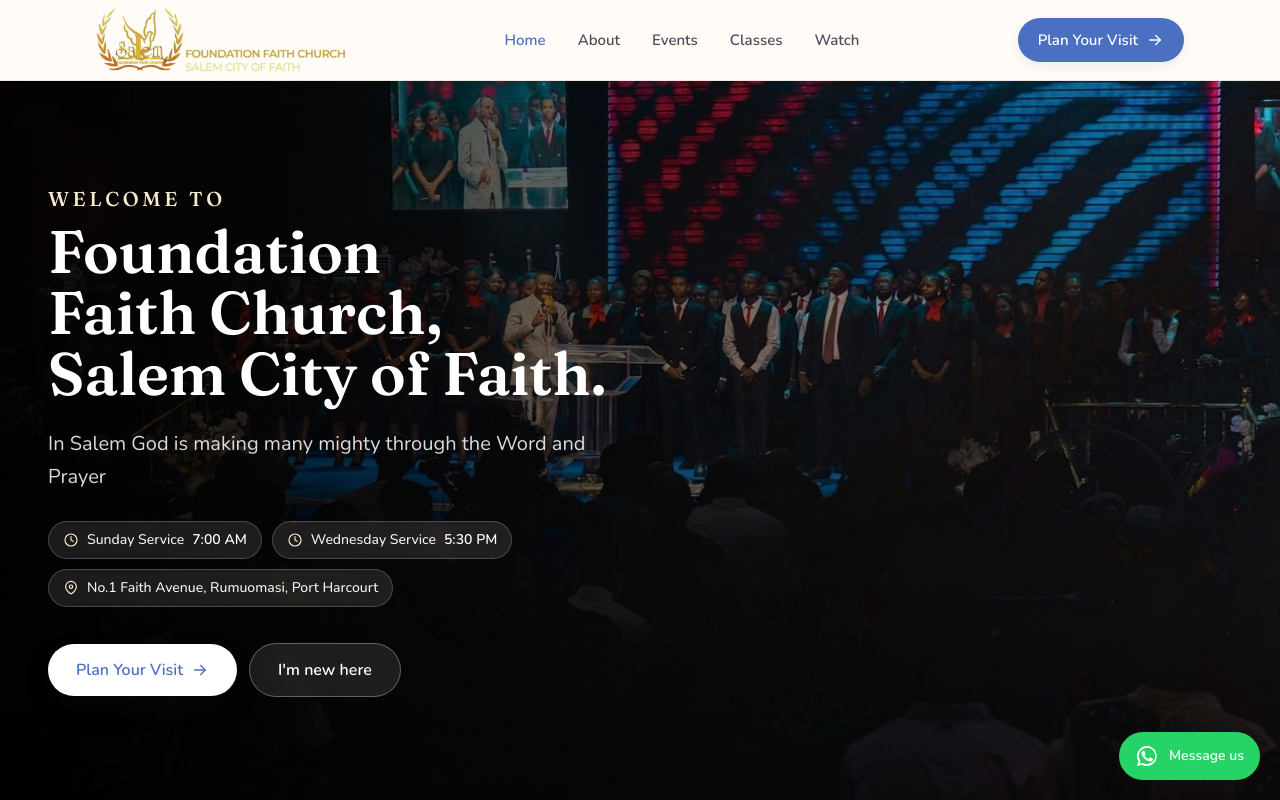
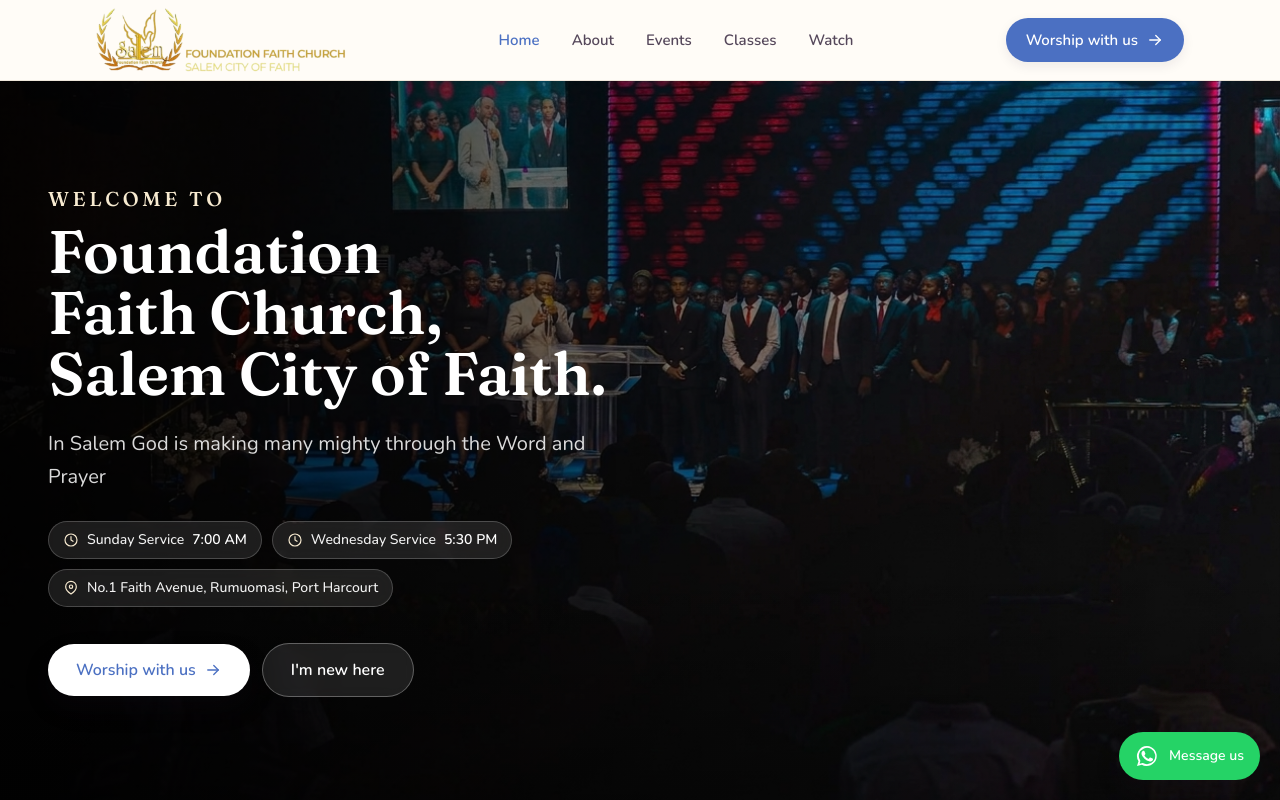
Before and after one commit to THESOURCEC0D3/salem-rivers, a Next.js app: page / in a window 1280 px wide. Shown: the top 800 px of the page. Built offline with nearby package versions, Linux system fonts and the light colour scheme.

Commit message:
I made some changes to the wording on the website

```diff
--- a/app/components/Button.tsx
+++ b/app/components/Button.tsx
@@ -16,7 +16,9 @@
 };
 
 const variants: Record<Variant, string> = {
-  // The "Plan Your Visit" CTA — the one button the whole site funnels to.
+  // The "Worship with us" CTA — the one button the whole site funnels to.
+  // Renamed from "Plan Your Visit"; the /visit route and the PLAN_VISIT_HREF
+  // constant deliberately kept their old names.
   primary:
     "bg-primary text-on-primary shadow-md hover:bg-primary-hover hover:-translate-y-0.5 hover:shadow-lg",
   // Subordinate (e.g. on light surfaces next to primary).
--- a/app/components/Footer.tsx
+++ b/app/components/Footer.tsx
@@ -148,7 +148,7 @@
               ))}
               {/*
                 Points at /visit, not /contact — there is no contact route by
-                design (HANDOFF §6: the footer + Plan Your Visit carry the
+                design (HANDOFF §6: the footer + Worship with us carry the
                 canonical address/phone/WhatsApp for local SEO). This link used
                 to 404 on every page of the site.
               */}
@@ -175,7 +175,7 @@
                 href={PLAN_VISIT_HREF}
                 className="inline-flex items-center gap-1.5 text-sm font-semibold text-primary hover:underline"
               >
-                Plan your visit
+                Worship with us
                 <ArrowRightIcon size={16} />
               </Link>
               <a
--- a/app/components/Header.tsx
+++ b/app/components/Header.tsx
@@ -66,7 +66,7 @@
             size possible. Because the lockup is wide, its height is really a
             WIDTH budget, and a fifth nav link (Classes) blew that budget:
 
-              5 links (~388px) + "Plan Your Visit" (~174px) + gaps (32px)
+              5 links (~388px) + "Worship with us" (~174px) + gaps (32px)
               = ~594px of fixed chrome. At md the container is only 720px,
               leaving ~126px — less than the logo needs at ANY size.
 
@@ -134,7 +134,7 @@
 
           <div className="hidden lg:block">
             <Button href={PLAN_VISIT_HREF} variant="primary" size="md">
-              Plan Your Visit
+              Worship with us
               <ArrowRightIcon size={18} />
             </Button>
           </div>
@@ -181,7 +181,7 @@
               </ul>
               <div className="mt-4">
                 <Button href={PLAN_VISIT_HREF} variant="primary" size="lg" className="w-full">
-                  Plan Your Visit
+                  Worship with us
                   <ArrowRightIcon size={18} />
                 </Button>
               </div>
--- a/app/components/about/AboutHero.tsx
+++ b/app/components/about/AboutHero.tsx
@@ -51,7 +51,7 @@
           href={PLAN_VISIT_HREF}
           className="inline-flex min-h-12 cursor-pointer items-center justify-center gap-2 rounded-full bg-white px-7 py-3.5 text-base font-semibold text-primary shadow-lg transition-[transform,box-shadow] duration-200 ease-out hover:-translate-y-0.5 hover:shadow-xl focus-visible:outline-3 focus-visible:outline-offset-2 focus-visible:outline-white"
         >
-          Plan Your Visit
+          Worship with us
           <ArrowRightIcon size={18} />
         </Link>
         <Link
--- a/app/components/about/FinalCta.tsx
+++ b/app/components/about/FinalCta.tsx
@@ -41,7 +41,7 @@
               href={PLAN_VISIT_HREF}
               className="inline-flex min-h-12 cursor-pointer items-center justify-center gap-2 rounded-full bg-white px-7 py-3.5 text-base font-semibold text-primary shadow-lg transition-[transform,box-shadow] duration-200 ease-out hover:-translate-y-0.5 hover:shadow-xl focus-visible:outline-3 focus-visible:outline-offset-2 focus-visible:outline-white"
             >
-              Plan Your Visit
+              Worship with us
               <ArrowRightIcon size={18} />
             </Link>
 
--- a/app/components/events/UpcomingEvents.tsx
+++ b/app/components/events/UpcomingEvents.tsx
@@ -102,7 +102,7 @@
                     href={PLAN_VISIT_HREF}
                     className="inline-flex items-center gap-1.5 px-2 text-sm font-semibold text-primary hover:underline"
                   >
-                    New here? Plan your visit
+                    New here? Worship with us
                     <ArrowRightIcon size={16} />
                   </Link>
                 </div>
--- a/app/components/home/Hero.tsx
+++ b/app/components/home/Hero.tsx
@@ -6,7 +6,7 @@
 /**
  * Hero — "the trailer." A full-bleed photo of a service as the backdrop, with
  * "Welcome to Salem City of Faith" + warm line + service times/location overlaid hard
- * left. Two CTAs: Plan Your Visit (primary) and Give online.
+ * left. Two CTAs: Worship with us (primary) and Give online.
  */
 export function Hero() {
   return (
@@ -98,7 +98,7 @@
               href={PLAN_VISIT_HREF}
               className="inline-flex min-h-12 cursor-pointer items-center justify-center gap-2 rounded-full bg-white px-7 py-3.5 text-base font-semibold text-primary shadow-lg transition-[transform,box-shadow] duration-200 ease-out hover:-translate-y-0.5 hover:shadow-xl focus-visible:outline-3 focus-visible:outline-offset-2 focus-visible:outline-white"
             >
-              Plan Your Visit
+              Worship with us
               <ArrowRightIcon size={18} />
             </Link>
             <Link
--- a/app/components/home/ReadyToJoin.tsx
+++ b/app/components/home/ReadyToJoin.tsx
@@ -30,7 +30,7 @@
             href={PLAN_VISIT_HREF}
             className="inline-flex min-h-12 cursor-pointer items-center justify-center gap-2 rounded-full bg-white px-7 py-3.5 text-base font-semibold text-primary shadow-lg transition-[transform,box-shadow] duration-200 ease-out hover:-translate-y-0.5 hover:shadow-xl focus-visible:outline-3 focus-visible:outline-offset-2 focus-visible:outline-white"
           >
-            Plan Your Visit
+            Worship with us
             <ArrowRightIcon size={18} />
           </Link>
 
--- a/app/data/sermons.ts
+++ b/app/data/sermons.ts
@@ -4,10 +4,10 @@
 
     {
   id: "11",
-  title: "Going Beyond Your Fathers",
+  title: "The Beauty & Blessing of Revival",
   speaker: "Arch-Bishop Sam Amaga",
   description:
-    "Europe Outpouring Conference 2026 || Day 4 || The Beauty & Blessing of Revival",
+    "Europe Outpouring Conference 2026 || Day 4 || ",
   youtubeId: "T7w52wO5g_U",
   date: "2026-09-13",
   duration: "",
--- a/app/give/page.tsx
+++ b/app/give/page.tsx
@@ -47,7 +47,7 @@
             href={PLAN_VISIT_HREF}
             className="mt-8 inline-flex min-h-12 cursor-pointer items-center justify-center gap-2 rounded-full bg-primary px-7 py-3.5 text-base font-semibold text-on-primary shadow-md transition-[background-color,transform,box-shadow] duration-200 ease-out hover:-translate-y-0.5 hover:bg-primary-hover hover:shadow-lg focus-visible:outline-3 focus-visible:outline-offset-2 focus-visible:outline-ring"
           >
-            Plan Your Visit
+            Worship with us
             <ArrowRightIcon size={18} />
           </Link>
         </div>
--- a/app/visit/page.tsx
+++ b/app/visit/page.tsx
@@ -10,14 +10,15 @@
 } from "../components/icons";
 
 export const metadata: Metadata = {
-  title: "Plan Your Visit",
+  title: "Worship with us",
   description:
     // Full official name — search snippet, same reasoning as /about.
     "Where and when to find Foundation Faith Church, Salem City of Faith in Port Harcourt: service times, our address, and a direct line to message us on WhatsApp. Come as you are.",
 };
 
 /**
- * Plan Your Visit — intentionally minimal: service times, address, and a direct
+ * "Worship with us" (the route stays /visit) — intentionally minimal: service
+ * times, address, and a direct
  * way to reach us (WhatsApp + call). No contact form — the whole site is
  * WhatsApp-first. Newcomers wanting the full picture go to About.
  */
@@ -31,7 +32,7 @@
               We&apos;d love to have you
             </p>
             <h1 className="text-balance text-4xl font-semibold leading-[1.05] text-foreground sm:text-5xl">
-              Plan your visit
+              Worship with us
             </h1>
             <p className="mt-5 text-lg leading-relaxed text-muted-foreground">
               Here&apos;s where and when to find us. Come as you are, and if
```
Also changed, not shown: 1 other file (tests, documents, lock files or other folders).
